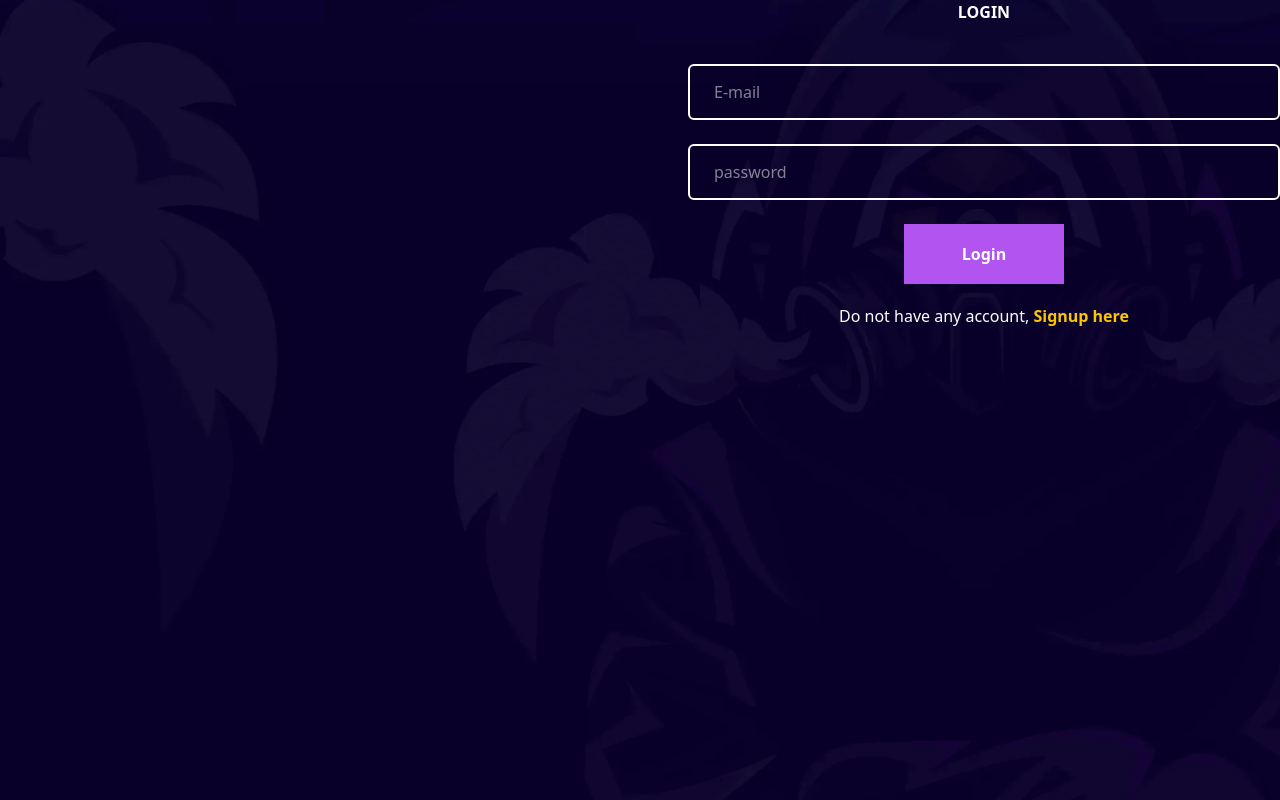
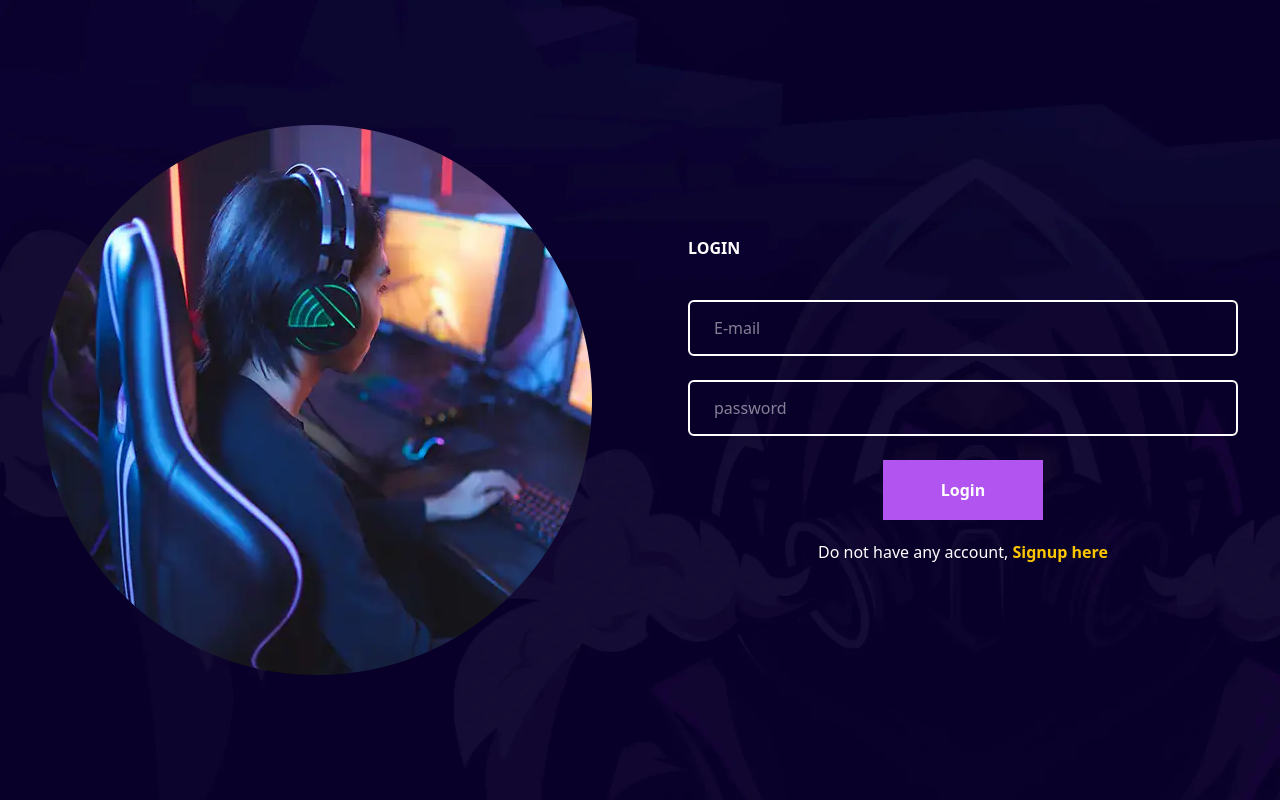
Before and after one commit to Vasak-Group/gamestats, a Vue app: page /login in a window 1280 px wide. Built offline with nearby package versions, Linux system fonts and the light colour scheme.

Commit message:
Agregar imagen de vista previa en el componente Login.vue y mejorar la estructura del formulario de inicio de sesión.

```diff
--- a/src/views/auth/Login.vue
+++ b/src/views/auth/Login.vue
@@ -1,16 +1,19 @@
 <template>
-  <section class="login-section">
-    <div class="container">
+  <section class="flex items-center justify-center py-20 h-screen w-screen">
     <div
       class="grid gap-10 md:gap-16 lg:gap-24 grid-cols-1 md:grid-cols-2 items-center"
     >
       <div class="image">
-
+        <img
+          class="w-full h-full object-cover"
+          src="@/assets/img/login-thumb.webp"
+          alt="Login Thumb"
+        />
       </div>
       <div class="form-warp">
         <div class="section-title">
           <div class="container">
-              <div align="center" class="mx-auto">
+            <div class="mx-auto">
               <h2 class="font-bold max-w-3xl">LOGIN</h2>
               <p class="max-w-xl mt-2 leading-7 text-18base"></p>
             </div>
@@ -50,6 +53,5 @@
         </form>
       </div>
     </div>
-    </div>
   </section>
 </template>
```
Also changed, not shown: src/assets/img/login-thumb.webp (added). Lines whose indentation alone changed are shown as unchanged.
